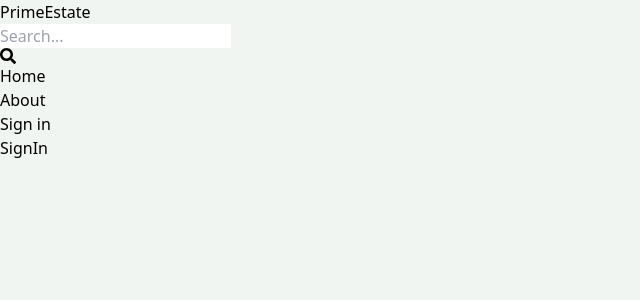
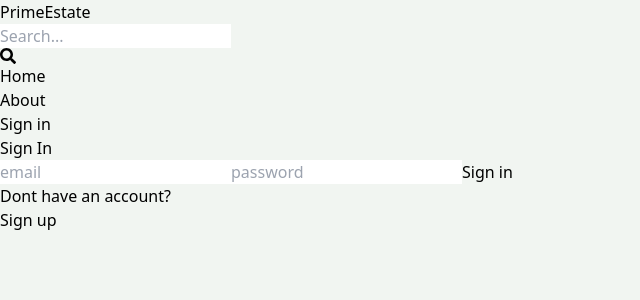
Before and after one commit to KavinduR98/Real-Estate-Marketplace, a React (Vite) app in the folder client/: page /sign-in in a window 1280 px wide. Shown: the top 300 px of the page, without its empty margins (0-640 px from the left). Built offline with nearby package versions, Linux system fonts and the light colour scheme.

Commit message:
create signin functionality

```diff
--- a/client/src/pages/SignIn.jsx
+++ b/client/src/pages/SignIn.jsx
@@ -1,7 +1,66 @@
-import React from 'react'
+import { useState } from 'react';
+import { Link, useNavigate } from 'react-router-dom';
 
 export default function SignIn() {
+
+  const [formData, setFormData] = useState({});
+  const [error, setError] = useState(null);
+  const [loading, setLoading] = useState(false);
+  const navigate = useNavigate();
+
+  const handleChange = (e) => {
+    setFormData({
+      ...formData,
+      [e.target.id]: e.target.value,
+    });
+  }
+
+  const handleSubmit = async (e) => {
+    try {
+      e.preventDefault();
+      setLoading(true);
+      const res = await fetch('api/auth/signin', {
+        method: 'POST',
+        headers: {
+          'Content-Type': 'application/json',
+        },
+        body: JSON.stringify(formData),
+      });
+      const data = await res.json();
+      if (data.success === false) {
+        setError(data.message);
+        setLoading(false);
+        return;
+      }
+      setLoading(false);
+      setError(null);
+      navigate('/');
+    } catch (error) {
+      setLoading(false);
+      setError(error.message);
+    }
+
+  }
+
   return (
-    <div>SignIn</div>
+    <div className='p-3 max-w-lg mx-auto'>
+      <h1 className='text-3xl text-center font-semibold my-7'>
+        Sign In
+      </h1>
+      <form onSubmit={handleSubmit} className='flex flex-col gap-4'>
+        <input type="email" placeholder='email' className='border p-3 rounded-lg' id='email' onChange={handleChange} />
+        <input type="password" placeholder='password' className='border p-3 rounded-lg' id='password' onChange={handleChange} />
+
+        <button disabled={loading} className='bg-slate-700 text-white p-3 rounded-lg uppercase
+        hover:opacity-95 disabled:opacity-80'>{loading ? 'Loading...' : 'Sign in'}</button>
+      </form>
+      <div className="flex gap-2 mt-5">
+        <p>Dont have an account?</p>
+        <Link to={"/sign-up"}>
+          <span className='text-blue-700'>Sign up</span>
+        </Link>
+      </div>
+      <div>{error && <p className='text-red-500 mt-5'>{error}</p>}</div>
+    </div>
   )
 }
```
